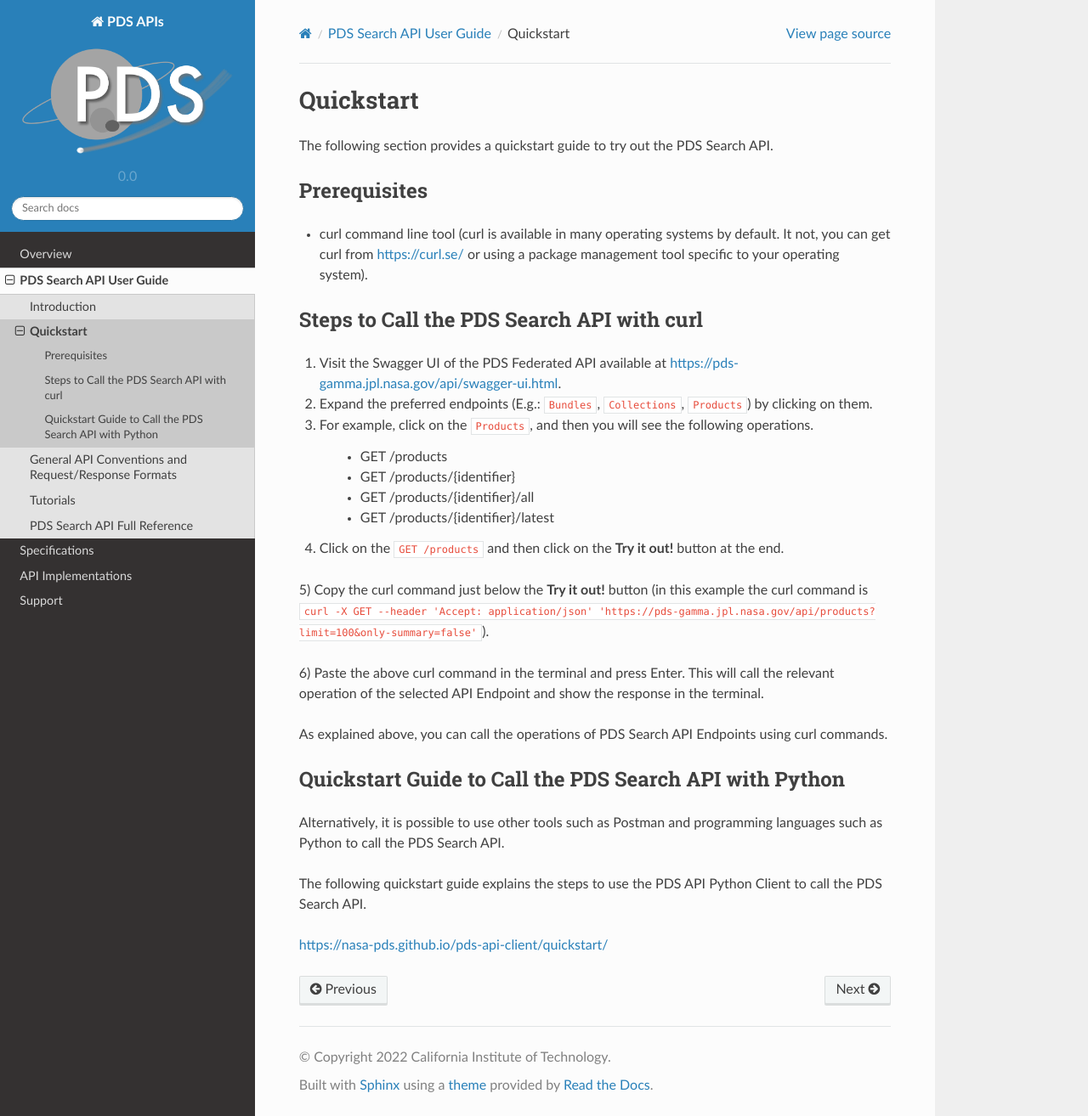
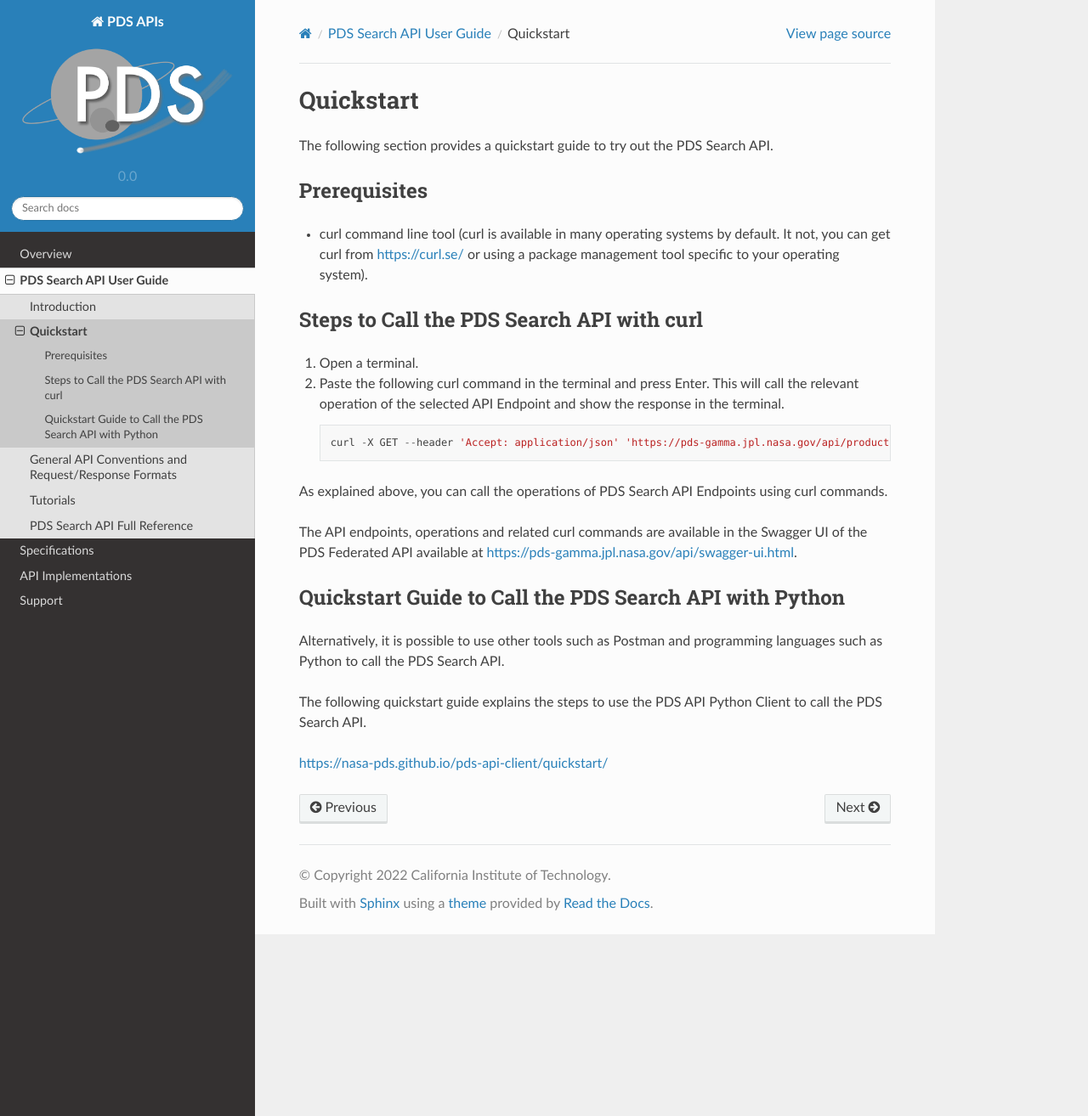
Before and after one commit to NASA-PDS/pds-api, a Sphinx documentation site: the page built from docs/source/search-api-user-guide/quickstart.rst, in a window 1280 px wide and 1314 px high. Shown: the whole window at 85% size. Built offline with Sphinx 7.4.7 and the Read the Docs theme 2.0.0, drawn with Linux system fonts in a browser that asks for light colours.

Commit message:
Simplify Quickstart steps
Refer to the task NASA-PDS/pds-api#169

```diff
--- a/docs/source/search-api-user-guide/quickstart.rst
+++ b/docs/source/search-api-user-guide/quickstart.rst
@@ -12,28 +12,18 @@
 Steps to Call the PDS Search API with curl
 ------------------------------------------
 
-1) Visit the Swagger UI of the PDS Federated API available at https://pds-gamma.jpl.nasa.gov/api/swagger-ui.html.
-
-2) Expand the preferred endpoints (E.g.: ``Bundles``, ``Collections``, ``Products``) by clicking on them.
+1. Open a terminal.
 
 
-3) For example, click on the ``Products``, and then you will see the following operations.
+2. Paste the following curl command in the terminal and press Enter. This will call the relevant operation of the selected API Endpoint and show the response in the terminal. ::
 
-    - GET /products
-    - GET /products/{identifier}
-    - GET /products/{identifier}/all
-    - GET /products/{identifier}/latest
+    curl -X GET --header 'Accept: application/json' 'https://pds-gamma.jpl.nasa.gov/api/products?limit=5&only-summary=false'
 
 
-4) Click on the ``GET /products`` and then click on the **Try it out!** button at the end.
+As explained above, you can call the operations of PDS Search API Endpoints using curl commands.
 
-5) Copy the curl command just below the **Try it out!** button (in this example the curl command
-is ``curl -X GET --header 'Accept: application/json' 'https://pds-gamma.jpl.nasa.gov/api/products?limit=100&only-summary=false'``).
-
-6) Paste the above curl command in the terminal and press Enter. This will call the relevant operation of the selected
-API Endpoint and show the response in the terminal.
-
-As explained above, you can call the operations of PDS Search API Endpoints using curl commands.
+The API endpoints, operations and related curl commands are available in the Swagger UI of the PDS Federated API available
+at https://pds-gamma.jpl.nasa.gov/api/swagger-ui.html.
 
 
 Quickstart Guide to Call the PDS Search API with Python
```
